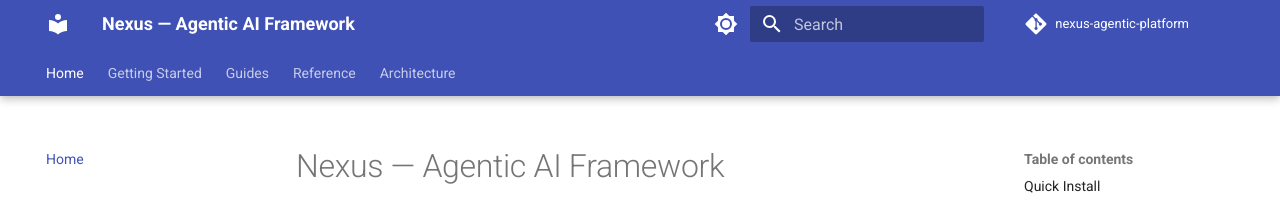
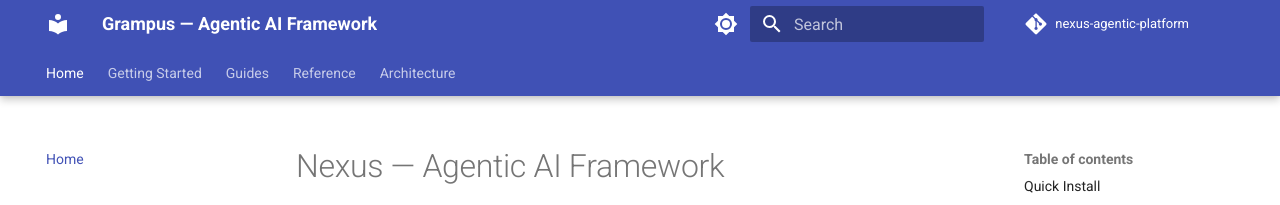
Before and after one commit to alireza1989/grampus, an MkDocs documentation site: the page built from docs/index.md, in a window 1280 px wide. Shown: the top 205 px of the page. Built offline with MkDocs 1.6.1 and Material for MkDocs 9.7.7, drawn with Linux system fonts in a browser that asks for light colours; comment, search, counter and statistics services are not loaded.

Commit message:
refactor(infra): rename nexus → grampus — infrastructure and config (3/4)
- Dockerfile: NEXUS_ENV → GRAMPUS_ENV, user nexus → grampus, ENTRYPOINT nexus → grampus
- Makefile: --app-id nexus → grampus, python -m nexus → grampus
- docker-compose.yml: DB password/name nexus → grampus, nexus-net → grampus-net
- docker-compose.phoenix.yml: nexus-net → grampus-net
- dapr/config.yaml: nexus-config → grampus-config
- dapr/components/statestore-postgres.yaml: DB password/name nexus → grampus
- dapr/components/statestore-redis.yaml: keyPrefix nexus → grampus
- .github/workflows/ci.yml: --cov=src/grampus, pg_isready -d grampus, --app-id grampus-test
- .github/workflows/release.yml: pip install grampus-ai
- mkdocs.yml: site_name/site_url → grampus
- grafana/: Rename nexus-overview.json → grampus-overview.json, update all nexus_ metric names
  to grampus_, rename provisioning/dashboards/nexus.yaml → grampus.yaml

Co-Authored-By: Claude Sonnet 4.6 <noreply@anthropic.com>

```diff
--- a/docker-compose.phoenix.yml
+++ b/docker-compose.phoenix.yml
@@ -12,11 +12,11 @@ services:
     volumes:
       - phoenix_data:/phoenix
     networks:
-      - nexus-net
+      - grampus-net
 
 volumes:
   phoenix_data:
 
 networks:
-  nexus-net:
+  grampus-net:
     external: true    # attaches to the network created by docker-compose.yml
--- a/mkdocs.yml
+++ b/mkdocs.yml
@@ -1,7 +1,7 @@
-site_name: Nexus — Agentic AI Framework
+site_name: Grampus — Agentic AI Framework
 site_description: Production-grade agentic AI framework built on Dapr
-site_url: https://nexus-ai.dev
-repo_url: https://github.com/your-org/nexus-agentic-platform
+site_url: https://grampus-ai.dev
+repo_url: https://github.com/grampus-ai/nexus-agentic-platform
 repo_name: nexus-agentic-platform
 edit_uri: edit/main/docs/
 
```
Also changed, not shown: docker-compose.yml (+7 -7 lines), 11 other files.
